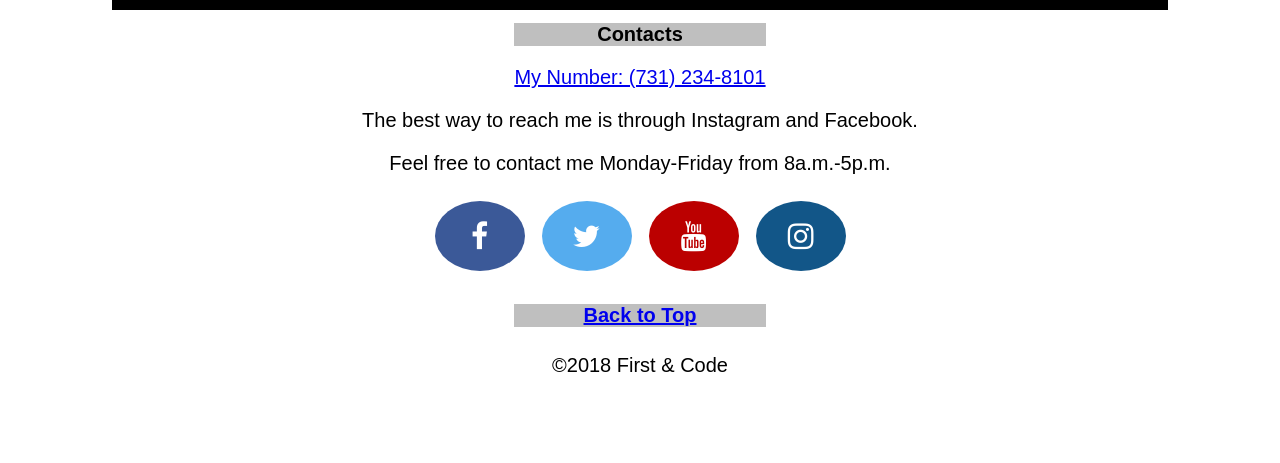
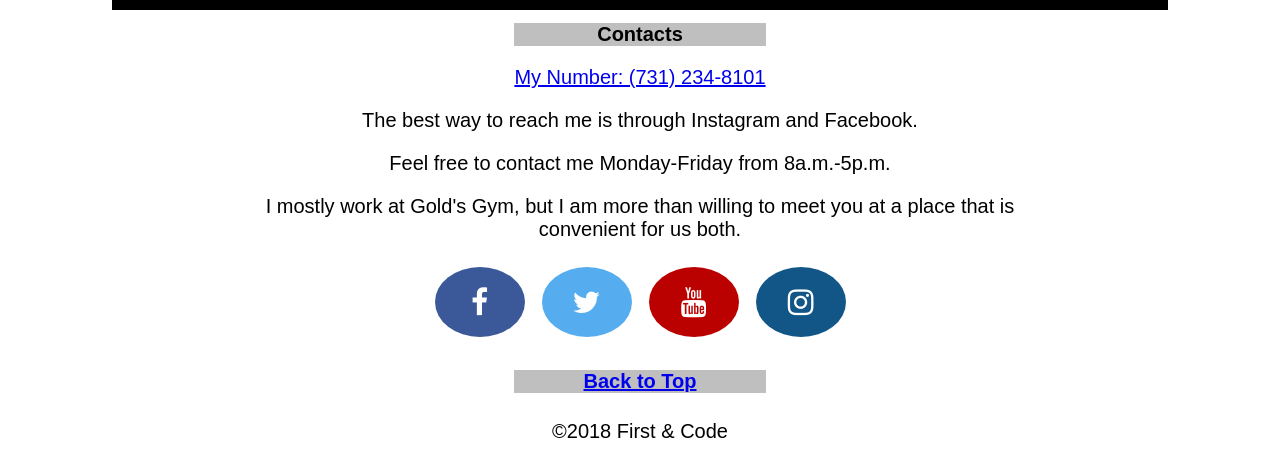
Before and after one commit to Dallas-Jones/12-13-18b, a plain HTML site: page contacts.html in a window 1280 px wide. Shown: the part 380-843 px from the top of the page. Before the commit the page ends 800 px from the top, so only its background shows below. Drawn offline with Linux system fonts and the light colour scheme; a web font is replaced by a local one.

Commit message:
Update contacts.html

```diff
--- a/contacts.html
+++ b/contacts.html
@@ -74,6 +74,7 @@
   <p class="number"><a href="tel:731-234-8101">My Number: (731) 234-8101</a></p>
   <p>The best way to reach me is through Instagram and Facebook.</p>
   <p>Feel free to contact me Monday-Friday from 8a.m.-5p.m.</p>
+  <p>I mostly work at Gold's Gym, but I am more than willing to meet you at a place that is convenient for us both.</p>
 <a href="https://m.facebook.com/jamaal.brady.90?ref=content_filter"class="fa fa-facebook" target="_blank"></a>
 <a href="https://mobile.twitter.com/BradyJamaal" class="fa fa-twitter" target="_blank"></a>
 <a href="https://www.youtube.com/channel/UCzHyCf1Ee-lS21Esevtea9Q" class="fa fa-youtube" target="_blank"></a>
```
